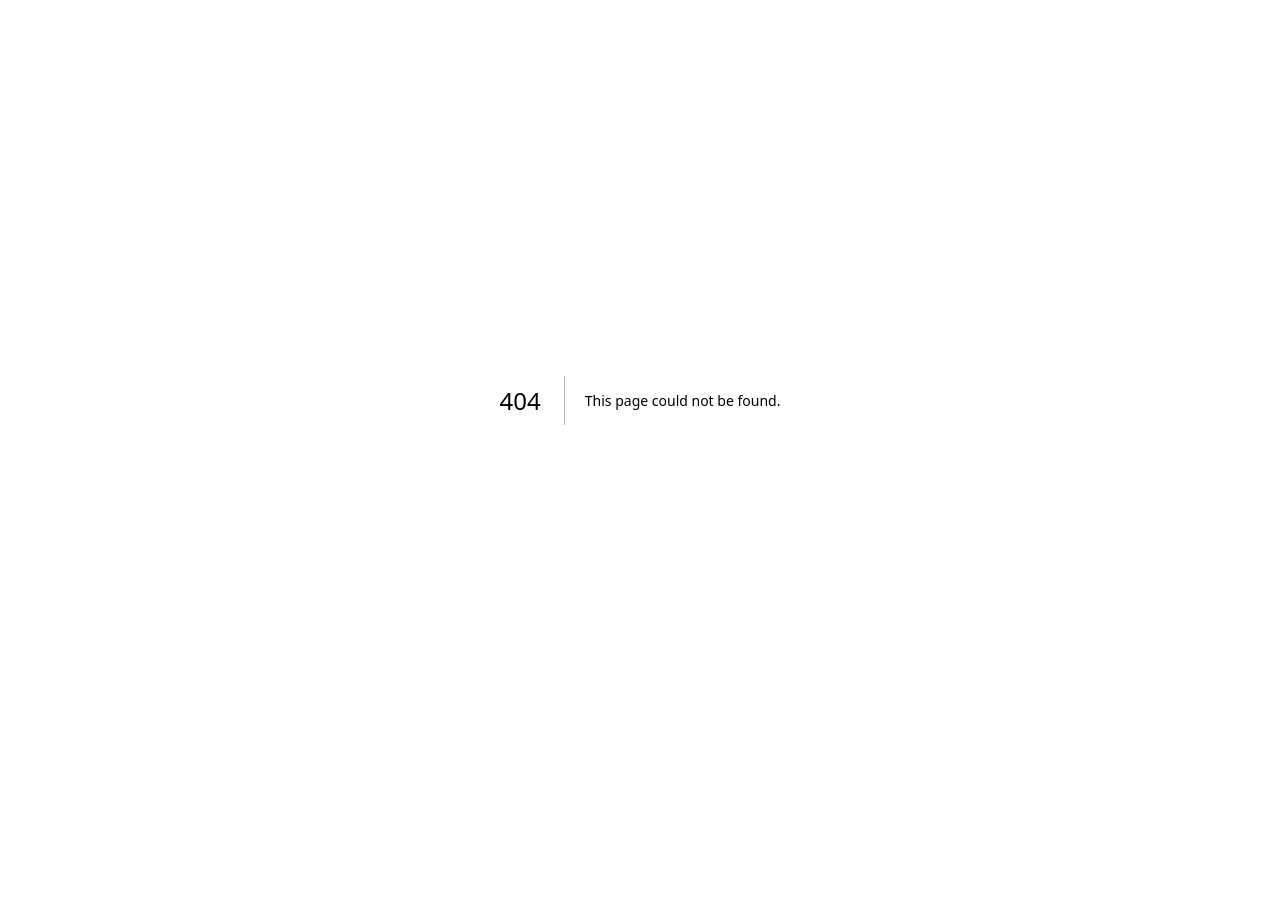
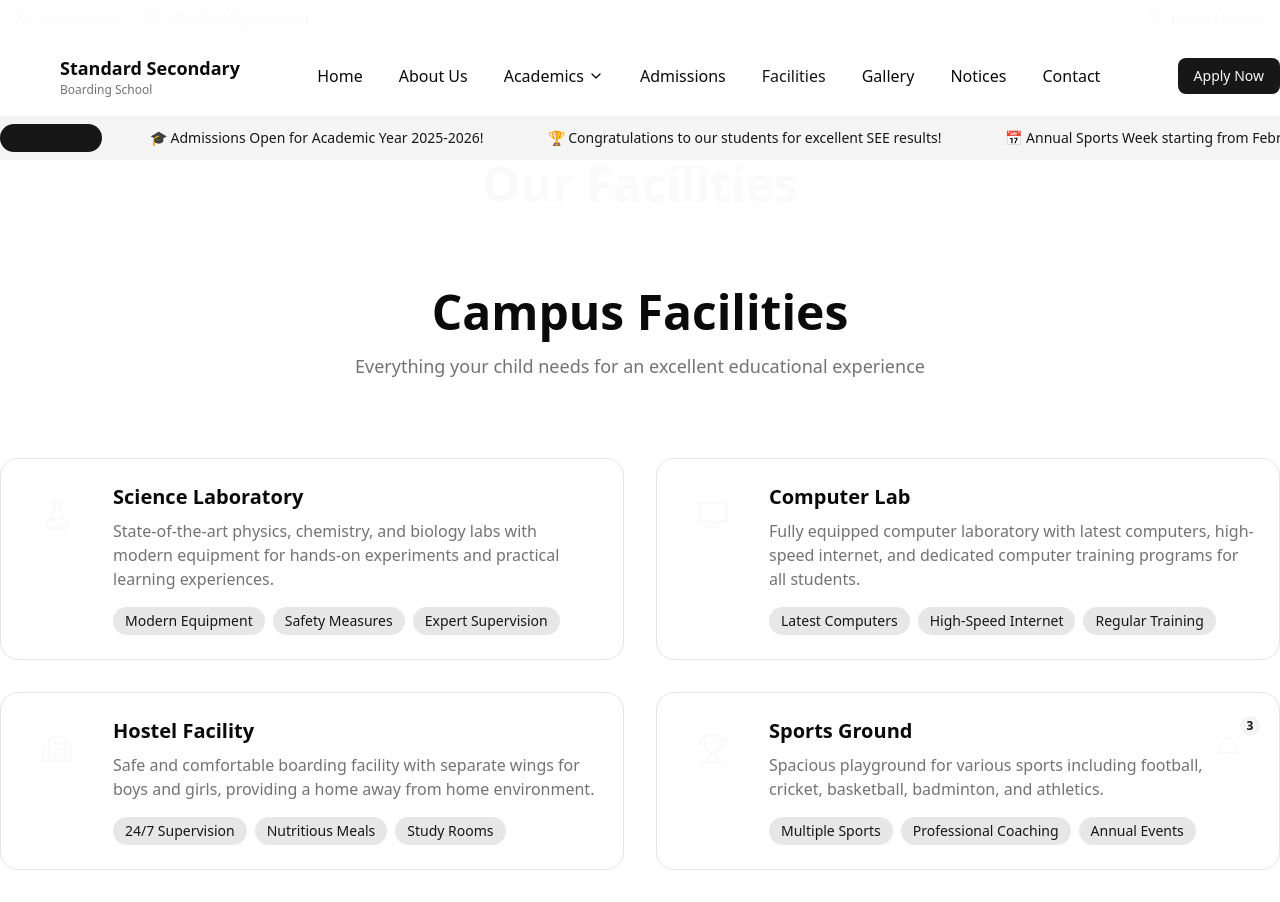
Before and after one commit to Shah-Arjun/standardscl, a Next.js app: page /facilities in a window 1280 px wide. Before the commit this address had no page. Shown: the top 902 px of the page. Before the commit the page ends 800 px from the top, so only its background shows below. Built offline with nearby package versions, Linux system fonts and the light colour scheme.

Commit message:
facilities page

```diff
--- /dev/null
+++ b/app/facilities/page.tsx
@@ -0,0 +1,164 @@
+"use client"
+
+import { motion } from "framer-motion";
+import { SiteLayout } from "@/components/layout/SiteLayout";
+import { SectionHeader } from "@/components/shared/SectionHeader";
+import {
+  FlaskConical,
+  Monitor,
+  Building2,
+  Trophy,
+  Bus,
+  Shield,
+  Tv,
+  Wifi,
+  BookOpen,
+  Utensils,
+} from "lucide-react";
+
+const facilities = [
+  {
+    icon: FlaskConical,
+    title: "Science Laboratory",
+    description:
+      "State-of-the-art physics, chemistry, and biology labs with modern equipment for hands-on experiments and practical learning experiences.",
+    features: ["Modern Equipment", "Safety Measures", "Expert Supervision"],
+  },
+  {
+    icon: Monitor,
+    title: "Computer Lab",
+    description:
+      "Fully equipped computer laboratory with latest computers, high-speed internet, and dedicated computer training programs for all students.",
+    features: ["Latest Computers", "High-Speed Internet", "Regular Training"],
+  },
+  {
+    icon: Building2,
+    title: "Hostel Facility",
+    description:
+      "Safe and comfortable boarding facility with separate wings for boys and girls, providing a home away from home environment.",
+    features: ["24/7 Supervision", "Nutritious Meals", "Study Rooms"],
+  },
+  {
+    icon: Trophy,
+    title: "Sports Ground",
+    description:
+      "Spacious playground for various sports including football, cricket, basketball, badminton, and athletics.",
+    features: ["Multiple Sports", "Professional Coaching", "Annual Events"],
+  },
+  {
+    icon: Bus,
+    title: "Transportation",
+    description:
+      "Safe and reliable school bus service covering major routes in Itahari and surrounding areas with experienced drivers.",
+    features: ["GPS Tracking", "Experienced Drivers", "Wide Coverage"],
+  },
+  {
+    icon: Shield,
+    title: "CCTV & Security",
+    description:
+      "Comprehensive security system with CCTV surveillance throughout the campus and trained security personnel.",
+    features: ["24/7 Surveillance", "Trained Guards", "Emergency Response"],
+  },
+  {
+    icon: Tv,
+    title: "Smart Classrooms",
+    description:
+      "Modern smart classrooms with interactive digital boards, projectors, and audio-visual equipment for enhanced learning.",
+    features: ["Digital Boards", "Projectors", "Audio-Visual Aids"],
+  },
+  {
+    icon: BookOpen,
+    title: "Library",
+    description:
+      "Well-stocked library with thousands of books, magazines, and reference materials to support academic and recreational reading.",
+    features: ["Vast Collection", "Reading Area", "Digital Resources"],
+  },
+  {
+    icon: Wifi,
+    title: "Digital Campus",
+    description:
+      "Wi-Fi enabled campus supporting digital learning initiatives and online educational resources.",
+    features: ["Campus-Wide WiFi", "Digital Learning", "Online Resources"],
+  },
+  {
+    icon: Utensils,
+    title: "Cafeteria",
+    description:
+      "Hygienic cafeteria serving nutritious meals prepared under strict quality standards with variety of options.",
+    features: ["Nutritious Food", "Hygienic Preparation", "Variety Menu"],
+  },
+];
+
+
+
+const Facilities = () => {
+  return (
+    <SiteLayout>
+      {/* Hero */}
+      <section className="bg-gradient-hero section-padding text-primary-foreground">
+        <div className="container-school">
+          <motion.div
+            initial={{ opacity: 0, y: 30 }}
+            animate={{ opacity: 1, y: 0 }}
+            className="text-center max-w-3xl mx-auto"
+          >
+            <h1 className="font-heading font-bold text-4xl md:text-5xl mb-6">
+              Our Facilities
+            </h1>
+            <p className="text-xl text-white/90">
+              World-class infrastructure to support holistic education and
+              development of our students
+            </p>
+          </motion.div>
+        </div>
+      </section>
+
+      {/* Facilities Grid */}
+      <section className="section-padding bg-background">
+        <div className="container-school">
+          <SectionHeader
+            title="Campus Facilities"
+            subtitle="Everything your child needs for an excellent educational experience"
+          />
+
+          <div className="grid md:grid-cols-2 gap-8">
+            {facilities.map((facility, index) => (
+              <motion.div
+                key={facility.title}
+                initial={{ opacity: 0, y: 30 }}
+                whileInView={{ opacity: 1, y: 0 }}
+                viewport={{ once: true }}
+                transition={{ delay: index * 0.05 }}
+                className="bg-card p-6 rounded-2xl border border-border hover:border-primary transition-colors group"
+              >
+                <div className="flex gap-6">
+                  <div className="w-16 h-16 bg-gradient-hero rounded-2xl flex items-center justify-center flex-shrink-0 shadow-golden group-hover:scale-110 transition-transform">
+                    <facility.icon className="w-8 h-8 text-primary-foreground" />
+                  </div>
+                  <div className="flex-1">
+                    <h3 className="font-heading font-bold text-xl text-foreground mb-2">
+                      {facility.title}
+                    </h3>
+                    <p className="text-muted-foreground mb-4">{facility.description}</p>
+                    <div className="flex flex-wrap gap-2">
+                      {facility.features.map((feature) => (
+                        <span
+                          key={feature}
+                          className="px-3 py-1 bg-primary/10 text-primary rounded-full text-sm font-medium"
+                        >
+                          {feature}
+                        </span>
+                      ))}
+                    </div>
+                  </div>
+                </div>
+              </motion.div>
+            ))}
+          </div>
+        </div>
+      </section>
+    </SiteLayout>
+  );
+};
+
+export default Facilities;
```
